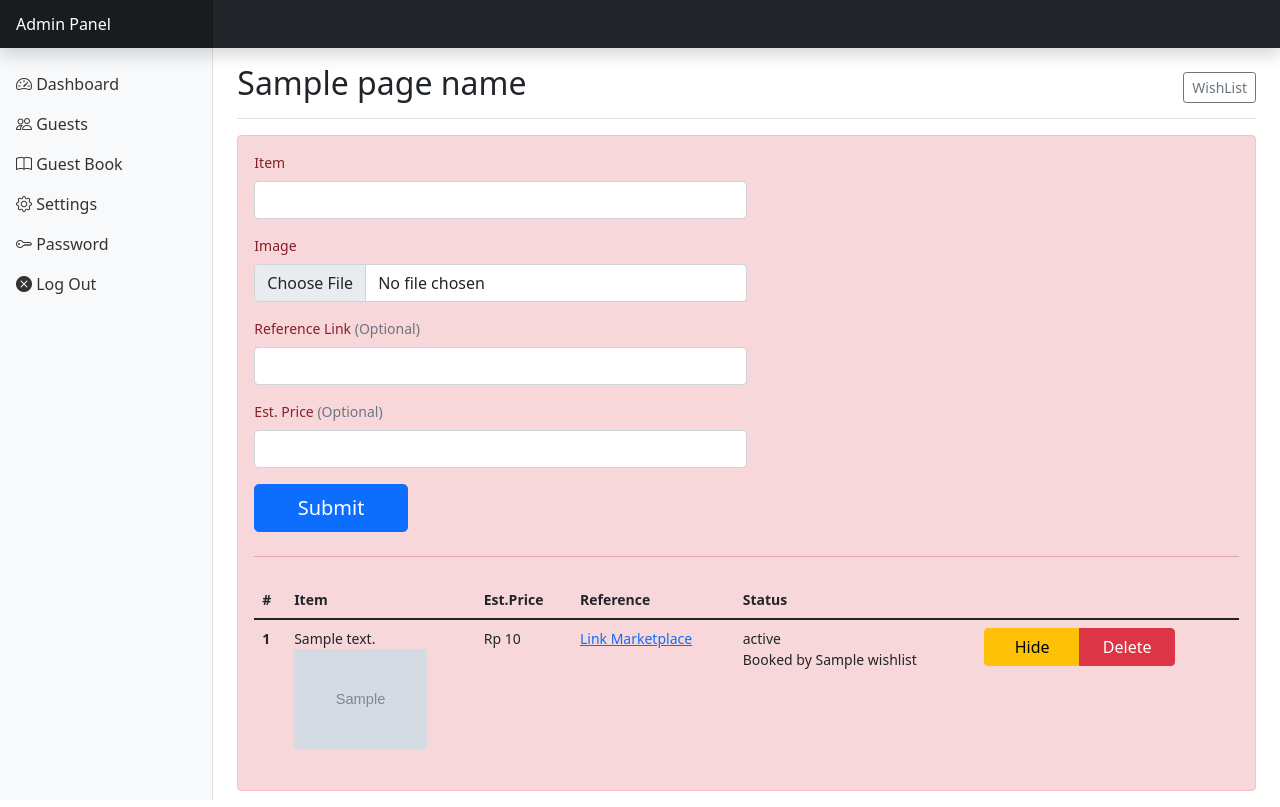
After one commit to wizardh/weddingku, a CodeIgniter 4 app: template app/Views/admin/form_wishlist.php in a window 1280 px wide. The commit adds this page. Run offline with PHP 8.4 and a stand-in for CodeIgniter, Linux system fonts and the light colour scheme; the template is opened without the code that fills it: most values are stand-ins (such as "Sample title", 1, 10 or a date in 2020); grey boxes marked "Sample" are stand-in pictures; some libraries are stand-ins or nearby versions; some web fonts are replaced.

Commit message:
wishlist admin side

```diff
--- a/app/Config/Routes.php
+++ b/app/Config/Routes.php
@@ -42,6 +42,11 @@ $routes->resource('guest');
 $routes->resource('guestbook');
 $routes->resource('setting');
 
+$routes->get('wishlist/delete/(:alphanum)', 'Wishlist::delete/$1');
+$routes->get('wishlist/hide/(:alphanum)', 'Wishlist::hide/$1');
+$routes->resource('wishlist');
+
+
 // We get a performance increase by specifying the default
 // route since we don't have to scan directories.
 $routes->get('/(:alphanum)', 'Invitation::index/$1');
--- /dev/null
+++ b/app/Views/admin/form_wishlist.php
@@ -0,0 +1,97 @@
+<?= view('admin/templates/header'); ?>
+    <main class="col-md-9 ms-sm-auto col-lg-10 px-md-4">
+      <div class="d-flex justify-content-between flex-wrap flex-md-nowrap align-items-center pt-3 pb-2 mb-3 border-bottom">
+        <h1 class="h2"><?= $page_name; ?></h1>
+        <div class="btn-toolbar mb-2 mb-md-0">
+          <a type="button" class="btn btn-sm btn-outline-secondary" href="<?= base_url('wishlist'); ?>">WishList</a>
+        </div>
+      </div>
+      <?php
+      if(session()->getFlashdata('success')): ?>
+      <div class="alert alert-success alert-dismissible fade show" role="alert">
+        <?= session()->getFlashdata('success'); ?>
+        <button type="button" class="btn-close" data-bs-dismiss="alert" aria-label="Close"></button>
+      </div>
+      <?php
+      endif; ?>
+
+      <?php if(isset($validation)): ?>
+        <div class="alert alert-danger" role="alert">
+        <?= $validation->listErrors(); ?>
+      <?php endif; ?>
+
+      <?= form_open_multipart('wishlist/create', ''); ?>
+
+      <div class="col-md-6 col-lg-6">
+          <div class="row g-3">
+            <div class="col-sm-12">
+              <label for="name" class="form-label">Item</label>
+              <input type="text" class="form-control" id="item" name="item" placeholder="" required>
+            </div>
+
+            <div class="col-sm-12">
+                <label for="userfile" class="form-label">Image</label>
+                <input class="form-control" type="file" id="userfile" name="userfile">
+            </div>
+
+            <div class="col-12">
+              <label for="reference" class="form-label">Reference Link <span class="text-muted">(Optional)</span></label>
+              <input type="text" class="form-control" id="reference" name="reference" placeholder="" >
+            </div>
+
+            <div class="col-12">
+              <label for="price" class="form-label">Est. Price<span class="text-muted"> (Optional)</span></label>
+              <input type="number" class="form-control" id="price" name="price" >
+            </div>
+
+            <div class="col-4">
+              <input type="submit" class="w-100 btn btn-primary btn-lg" value="Submit">
+            </div>
+      </div>
+    </div>
+    <?= form_close(); ?>
+
+    <hr class="my-4">
+    <table class="table" id="guestTable">
+    <thead>
+        <tr>
+        <th scope="col">#</th>
+        <th scope="col">Item</th>
+        <th scope="col">Est.Price</th>
+        <th scope="col">Reference</th>
+        <th scope="col">Status</th>
+        <th scope="col"></th>
+        </tr>
+    </thead>
+    <tbody>
+        <?php
+        if($wishlist):
+            $i = 1;
+            foreach($wishlist as $w):
+        ?>
+        <tr>
+        <th scope="row"><?= $i++; ?></th>
+        <td><?= $w->description; ?><br><img height="100" src="<?= base_url('uploads/'.$w->image); ?>"></td>
+        <td>Rp <?= number_format($w->estimated_price, 0, ',','.');?></td>
+        <td><a href="<?= $w->reference_link; ?>">Link Marketplace</a></td>
+        <td><?= $w->status . '<br>' . ( !empty($w->guest_id) ? 'Booked by ' . $w->name : ''); ?></td>
+        <td>
+            <div class="btn-group btn-group-toggle" data-toggle="buttons">
+            <a href="<?= base_url('wishlist/hide/'.$w->id); ?>" type="button" class="btn btn-warning" style="width: 6em"><?= ($w->status == 'hidden' ? 'Show':'Hide');?></a>
+            <a onclick="return confirm('Delete this item?')" href="<?= base_url('wishlist/delete/'.$w->id); ?>" type="button" class="btn btn-danger" style="width: 6em">Delete</a>
+            </div>
+
+        </td>
+        </tr>
+        <?php
+            endforeach;
+        endif;
+        ?>
+    </tbody>
+    </table>
+
+    </main>
+  </div>
+</div>
+
+<?= view('admin/templates/footer'); ?>
--- a/app/Views/invitation.php
+++ b/app/Views/invitation.php
@@ -270,7 +270,7 @@
                         foreach($wishlist as $w):
                         ?>
                         <tr>
-                        <td><?= $w->description; ?><br><img src="<?= base_url('assets/images/internet_404_page_not_found.png'); ?>" class="img-thumbnail image-link rounded float-end" data-src="<?= base_url('assets/images/internet_404_page_not_found.png'); ?>"></td>
+                        <td><?= $w->description; ?><br><img src="<?= base_url('uploads/'.$w->image); ?>" class="img-thumbnail image-link rounded float-end" data-src="<?= base_url('uploads/'.$w->image); ?>" ></td>
                         <td>Rp <?= number_format($w->estimated_price, 0, ',','.');?></td>
                         <td><a href="<?= $w->reference_link; ?>">Link Marketplace</a></td>
                         <?php
```
Also changed, not shown: app/Controllers/Wishlist.php (added, +175 -0 lines), app/Models/AdminModel.php (+40 -0 lines), 1 other file.
